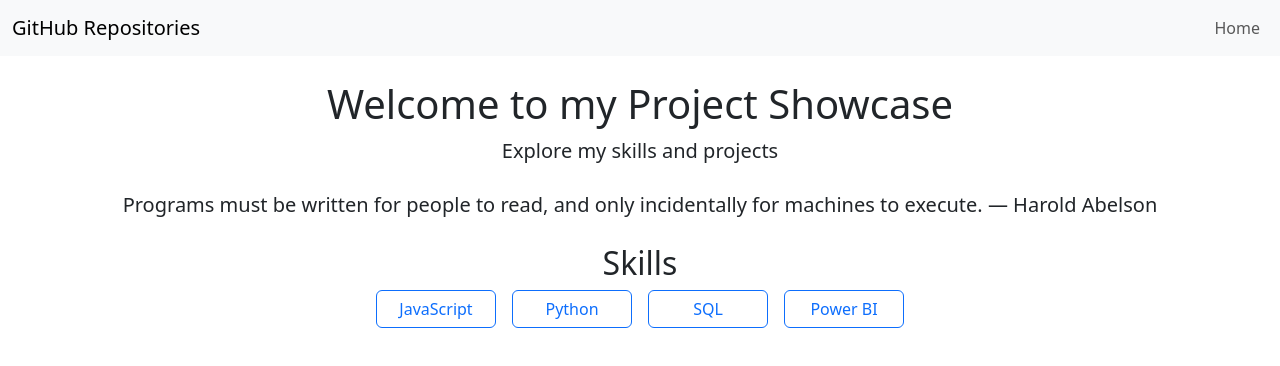
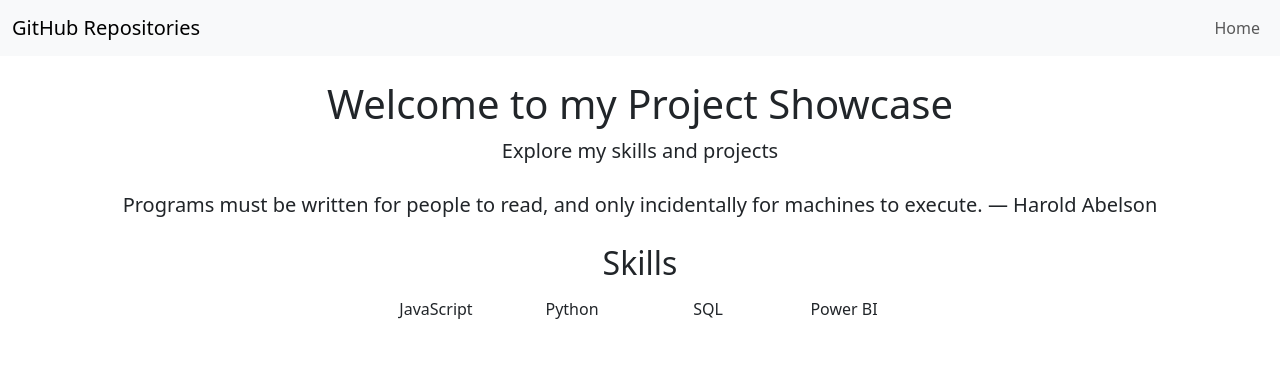
Before and after one commit to Bkedl/bkedl-hub, a React (Create React App) app: page / in a window 1280 px wide. Shown: the top 366 px of the page. Built offline with nearby package versions, Linux system fonts and the light colour scheme.

Commit message:
Inline styles removed and configured within styles.css

```diff
--- a/src/Home.js
+++ b/src/Home.js
@@ -2,6 +2,7 @@ import React from 'react';
 import { Link } from 'react-router-dom';
 import { skills } from './data';
 import QuoteRotator from './QuoteRotator';
+import './styles.css'
 
 function Home() {
   return (
@@ -20,8 +21,7 @@ function Home() {
             <Link
               key={skill.name}
               to={`/skills/${skill.name.toLowerCase()}`}
-              className="btn btn-outline-primary"
-              style={{ minWidth: '120px', textAlign: 'center' }}
+              className="btn btn-outline-primary, skill-button"
               title={skill.description}
             >
               {skill.name}
--- a/src/List.js
+++ b/src/List.js
@@ -1,8 +1,7 @@
 import React from 'react';
 import { Link } from 'react-router-dom';
 import { skills } from './data';
-
-// NB: take this out and put on mainpage as I do not want this as a seprate section
+import './styles.css'
 
 function SkillsList() {
   return (
@@ -13,8 +12,7 @@ function SkillsList() {
           <Link
             key={skill.name}
             to={`/skills/${skill.name.toLowerCase()}`}
-            className="btn btn-outline-primary"
-            style={{ minWidth: '120px', textAlign: 'center' }}
+            className="btn btn-outline-primary skill-button"
             title={skill.description}
           >
             {skill.name}
--- /dev/null
+++ b/src/styles.css
@@ -0,0 +1,16 @@
+/* App.js */
+
+/* data.js */
+
+/* Detail.js */
+
+/* Home.js */
+
+/* index.js */
+
+/* List.js */
+
+.skill-button {
+  min-width: 120px;
+  text-align: center;
+}
```
